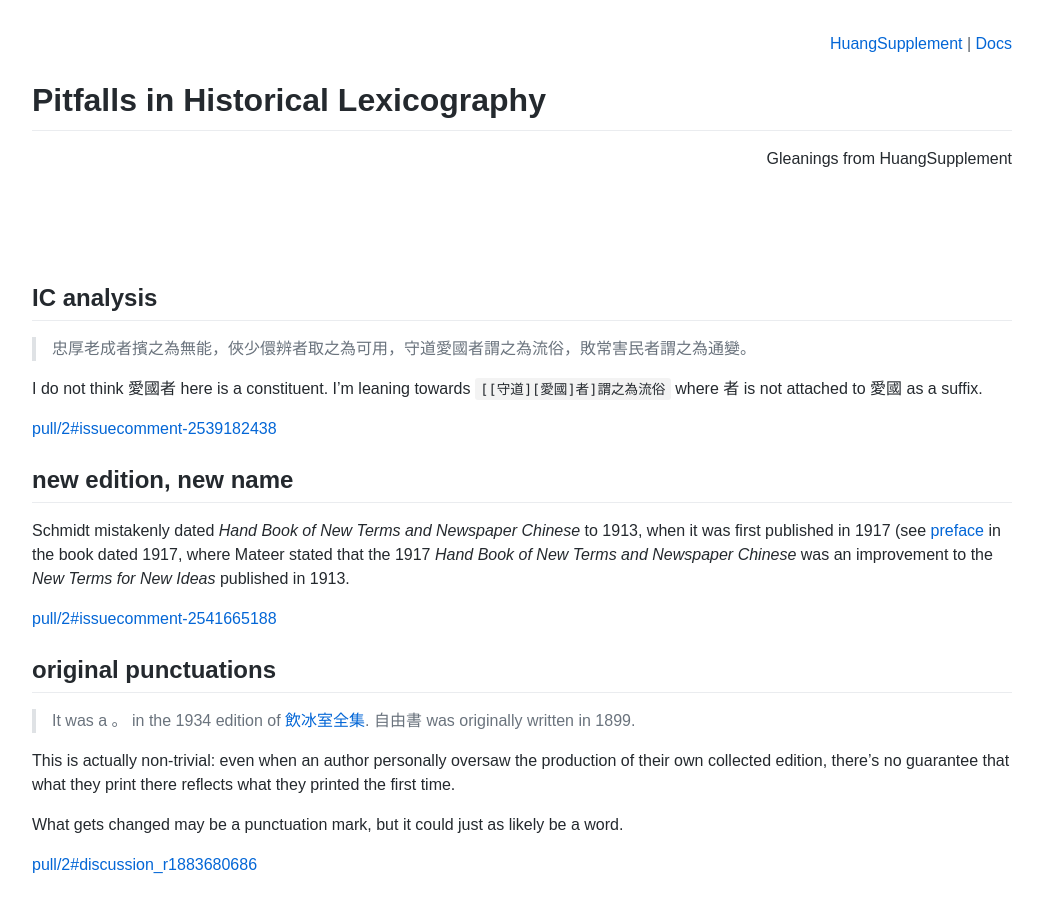
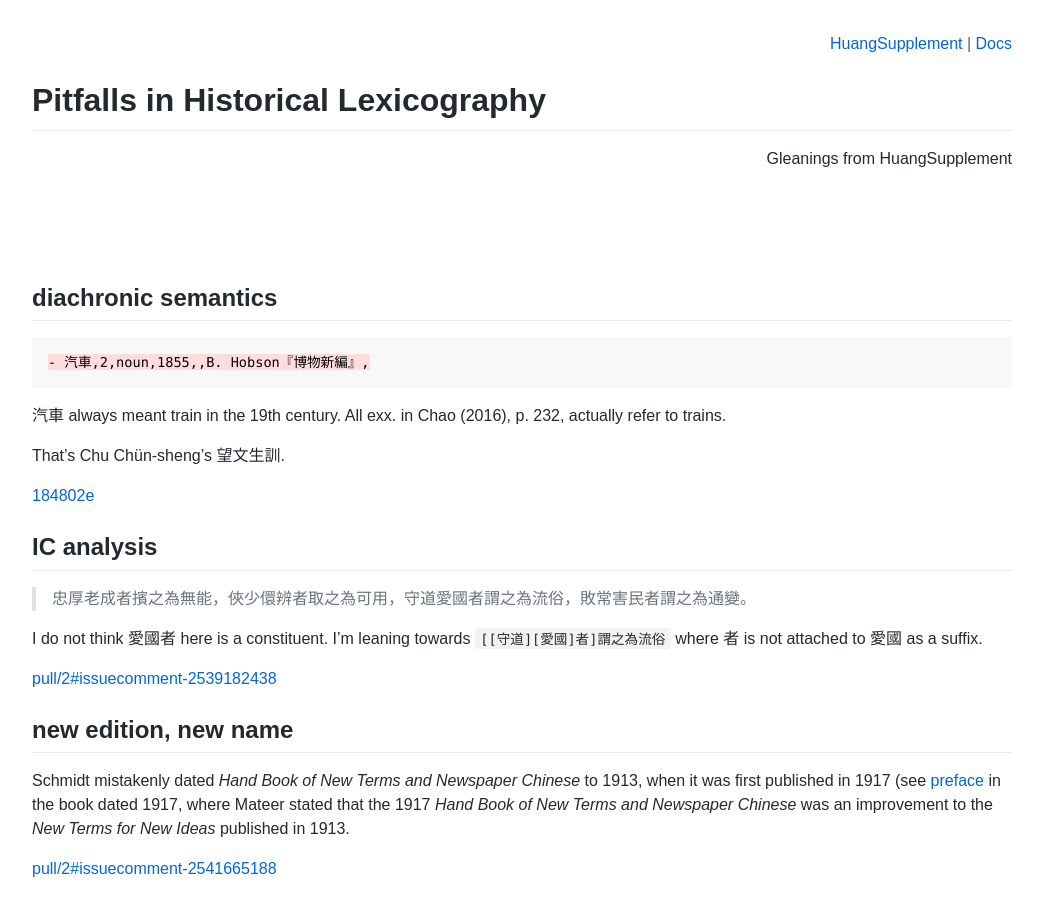
Before and after one commit to t18d/HuangSupplement, a Jekyll site: the page built from docs/pitfalls.md, in a window 1280 px wide and 900 px high. Shown: the whole window, without its empty margins (118-1161 px from the left). Built offline with Jekyll 4.4.1, drawn with Linux system fonts in a browser that asks for light colours.

Commit message:
Update pitfalls.md

````diff
--- a/docs/pitfalls.md
+++ b/docs/pitfalls.md
@@ -13,6 +13,18 @@ layout: anchor
 &nbsp;
 &nbsp;
 &nbsp;
+## diachronic semantics
+
+```diff
+- 汽車,2,noun,1855,,B. Hobson『博物新編』,
+```
+
+汽車 always meant train in the 19th century. All exx. in Chao (2016), p. 232, actually refer to trains.
+
+That's Chu Chün-sheng's 望文生訓.
+
+[184802e](https://github.com/t18d/HuangSupplement/commit/184802ea9877186b40b7e33c3b3a4d7926029dfb)
+
 ## IC analysis
 
 > 忠厚老成者擯之為無能，俠少儇辨者取之為可用，守道愛國者謂之為流俗，敗常害民者謂之為通變。
````
